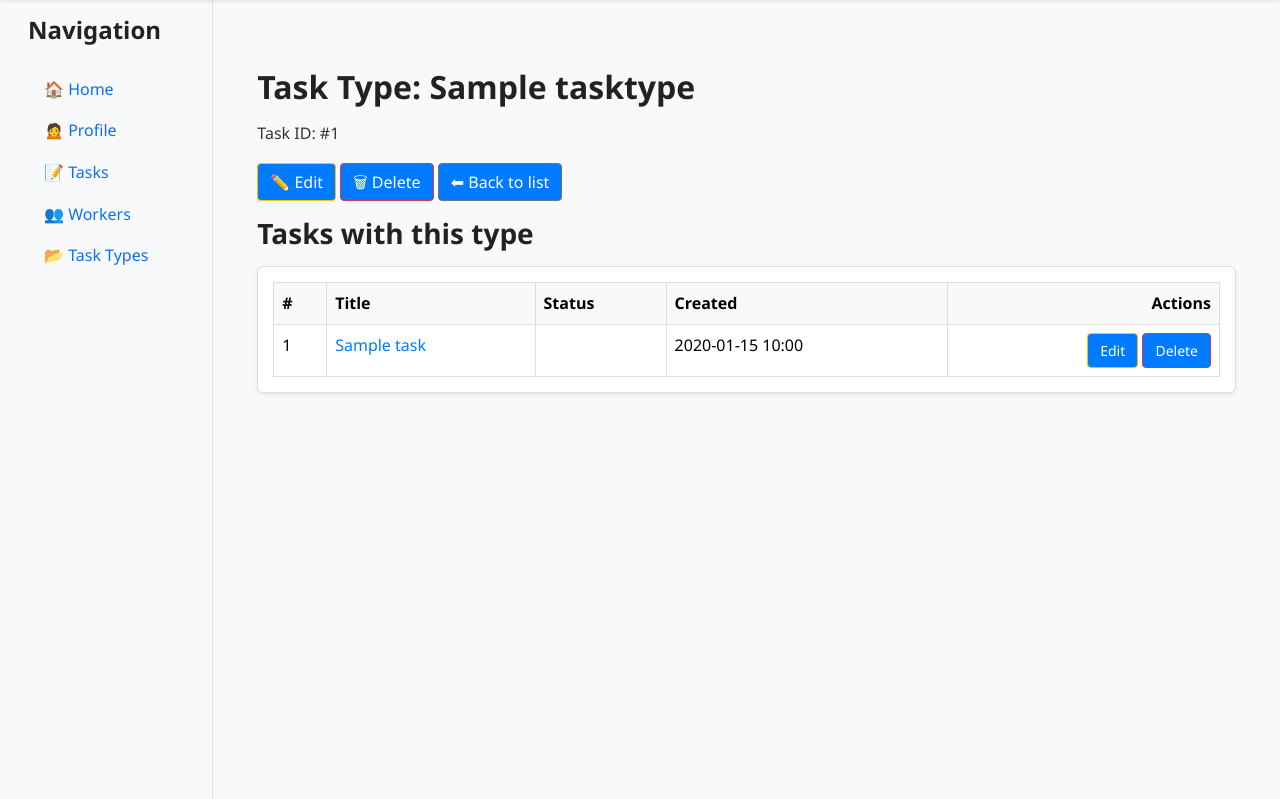
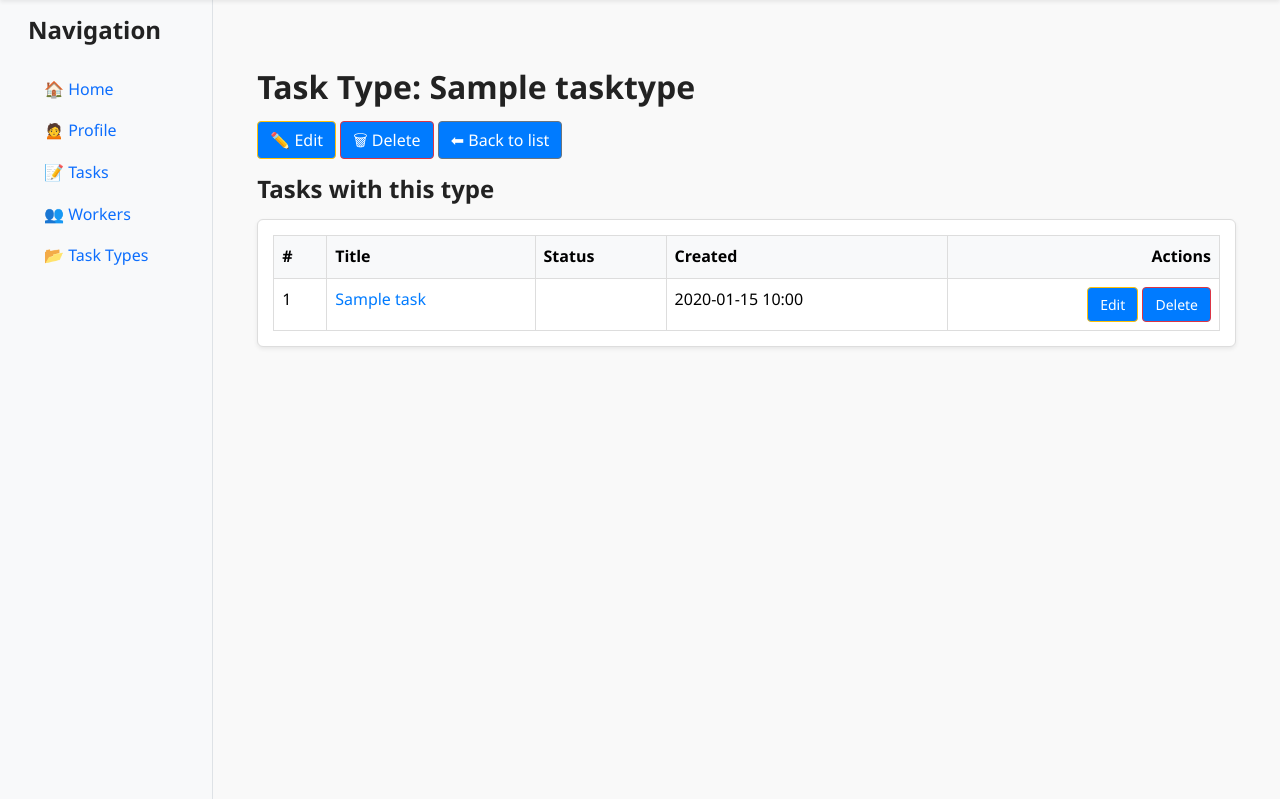
Before and after one commit to oleksii-shcherbak-code/it-task-manager, a Django app: page /task-types/1/ in a window 1280 px wide. Shown: the part 65-864 px from the top of the page. Run offline with Django 5.2, Linux system fonts and the light colour scheme; tables that the repository leaves empty hold one stand-in row (values such as "Sample post").

Commit message:
update title from h3>h3

```diff
--- a/templates/task_type/task_type_detail.html
+++ b/templates/task_type/task_type_detail.html
@@ -2,7 +2,6 @@
 {% block content %}
   <div class="container mt-4">
     <h2>Task Type: {{ task_type.name }}</h2>
-    <p>Task ID: #{{ task_type.id }}</p>
 
     <div class="mb-3">
       <a href="{% url 'task-type-update' task_type.pk %}" class="btn btn-warning">✏️ Edit</a>
@@ -10,7 +9,7 @@
       <a href="{% url 'task-type-list' %}" class="btn btn-secondary">⬅ Back to list</a>
     </div>
 
-    <h3>Tasks with this type</h3>
+    <h4>Tasks with this type</h4>
     {% if tasks %}
       <div class="card shadow-sm">
         <div class="card-body p-0">
```
